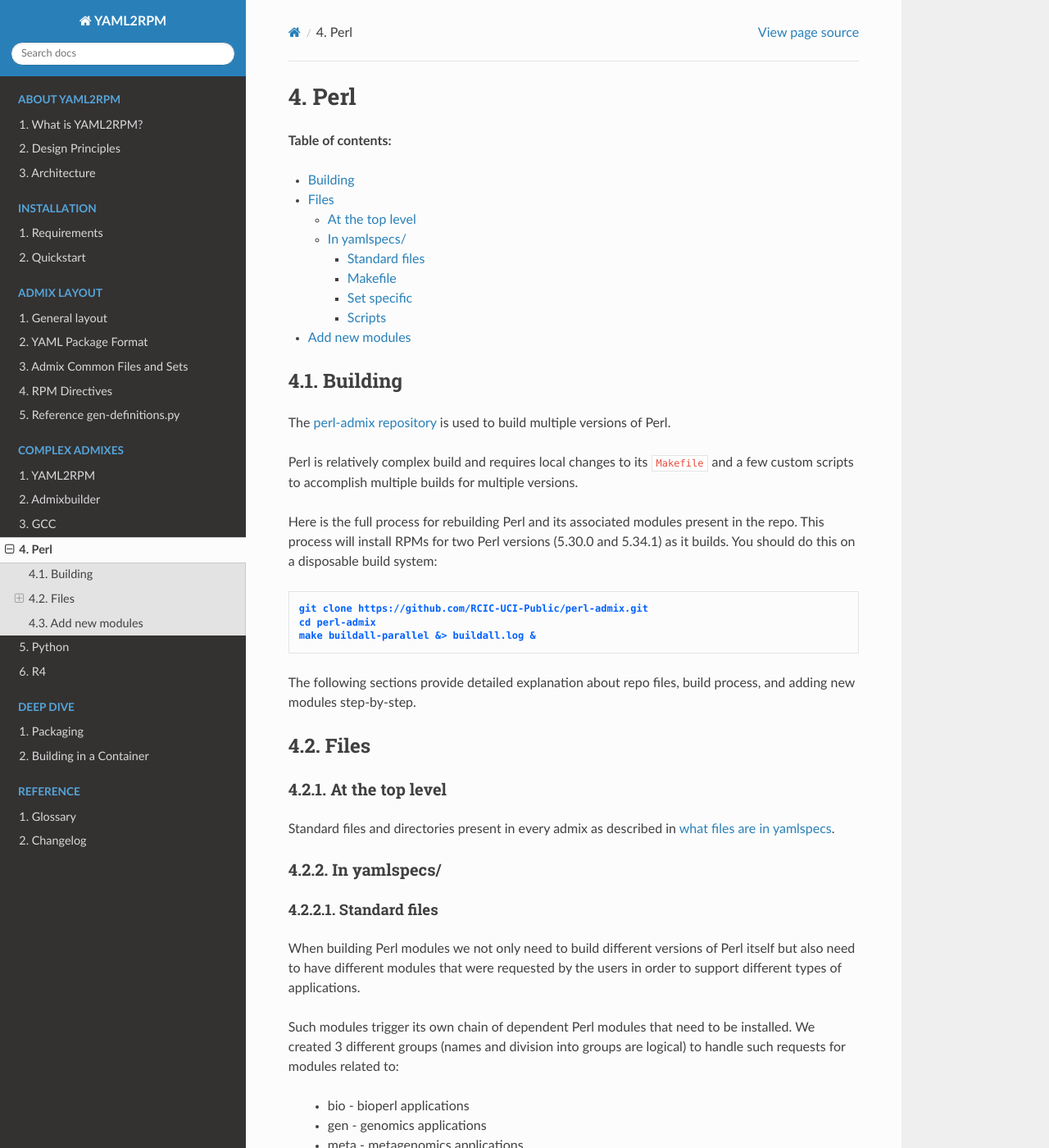
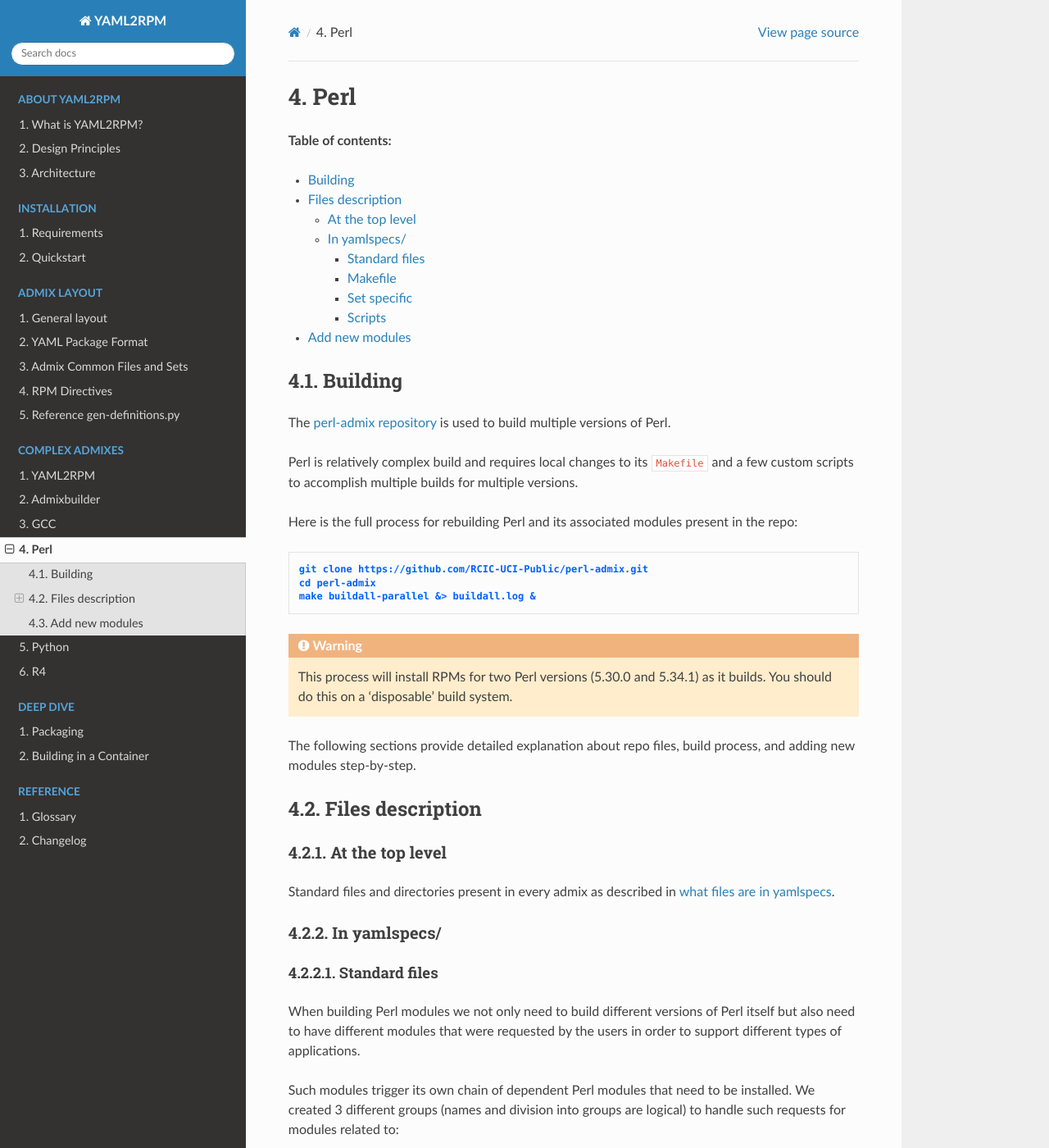
Before and after one commit to RCIC-UCI-Public/yaml2rpm-docs, a Sphinx documentation site: the page built from docs/source/admixes/perl.rst, in a window 1280 px wide and 1400 px high. Shown: the whole window at 82% size. Built offline with Sphinx 7.4.7 and the Read the Docs theme 3.1.0, drawn with Linux system fonts in a browser that asks for light colours; some of the changed text lies outside the part shown.

Commit message:
minor description update

```diff
--- a/docs/source/admixes/perl.rst
+++ b/docs/source/admixes/perl.rst
@@ -17,20 +17,25 @@ is used to build multiple versions of Perl.
 Perl is relatively complex build and requires local changes to its ``Makefile``
 and a few custom scripts to accomplish multiple builds for multiple versions.
 
-Here is the full process for rebuilding Perl and its associated modules present in the repo.
-This process will install RPMs for two Perl versions (|530| and |534|) as it builds.
-You should do this on a disposable build system:
+Here is the full process for rebuilding Perl and its associated modules present in the repo:
 
 .. parsed-literal::
    :command:`git clone https://github.com/RCIC-UCI-Public/perl-admix.git
    cd perl-admix
    make buildall-parallel &> buildall.log &`
 
+.. warning::
+   This process will install RPMs for two Perl versions (|530| and |534|) as it builds.
+   You should do this on a 'disposable' build system.
+
+
 The following sections provide detailed explanation about repo files,
 build process, and adding new modules step-by-step.
 
-Files
------
+.. _perl_admix_files:
+
+Files description
+-----------------
 
 .. _perl_admix_files_top:
 
```
Also changed, not shown: other parts of docs/source/admixes/perl.rst (+1 -1 lines).
